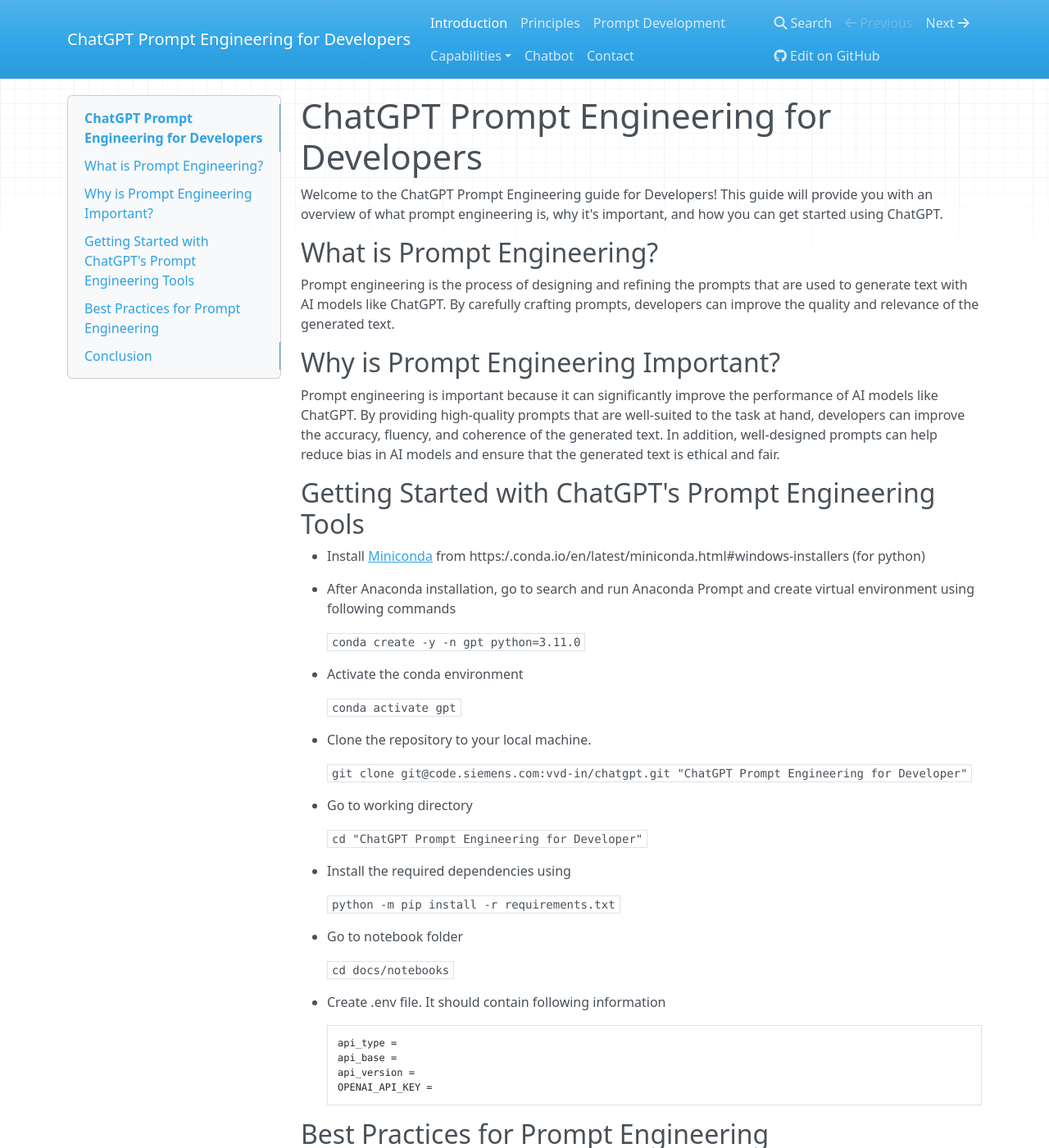
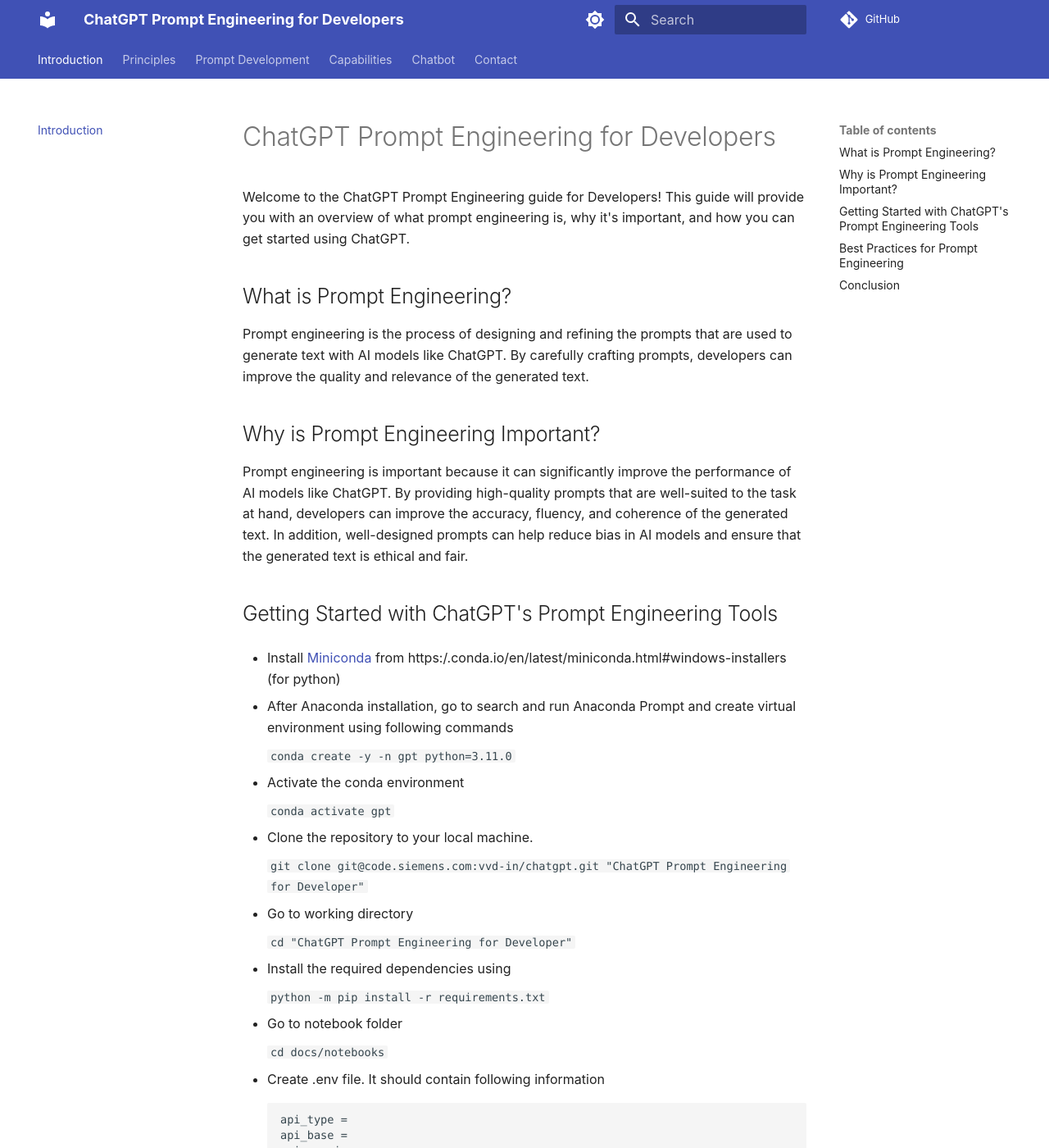
Before and after one commit to ashishkrb7/chatgpt, an MkDocs documentation site: the page built from docs/index.md, in a window 1280 px wide and 1400 px high. Shown: the whole window at 82% size. Built offline with MkDocs 1.6.1 and Material for MkDocs 9.7.7, drawn with Linux system fonts in a browser that asks for light colours; nearby versions of some CDN libraries; comment, search, counter and statistics services are not loaded; some of the changed lines change nothing that is shown; some of the changed text lies outside the part shown.

Commit message:
doc template type changed

```diff
--- a/mkdocs.yml
+++ b/mkdocs.yml
@@ -20,7 +20,7 @@
   - Contact: contact.md
 
 theme:
-  name: mkdocs
+  name: material
   feature:
     instant: true
   features:
```
Also changed, not shown: requirements_docs.txt (+6 -1 lines), 1 other file.
